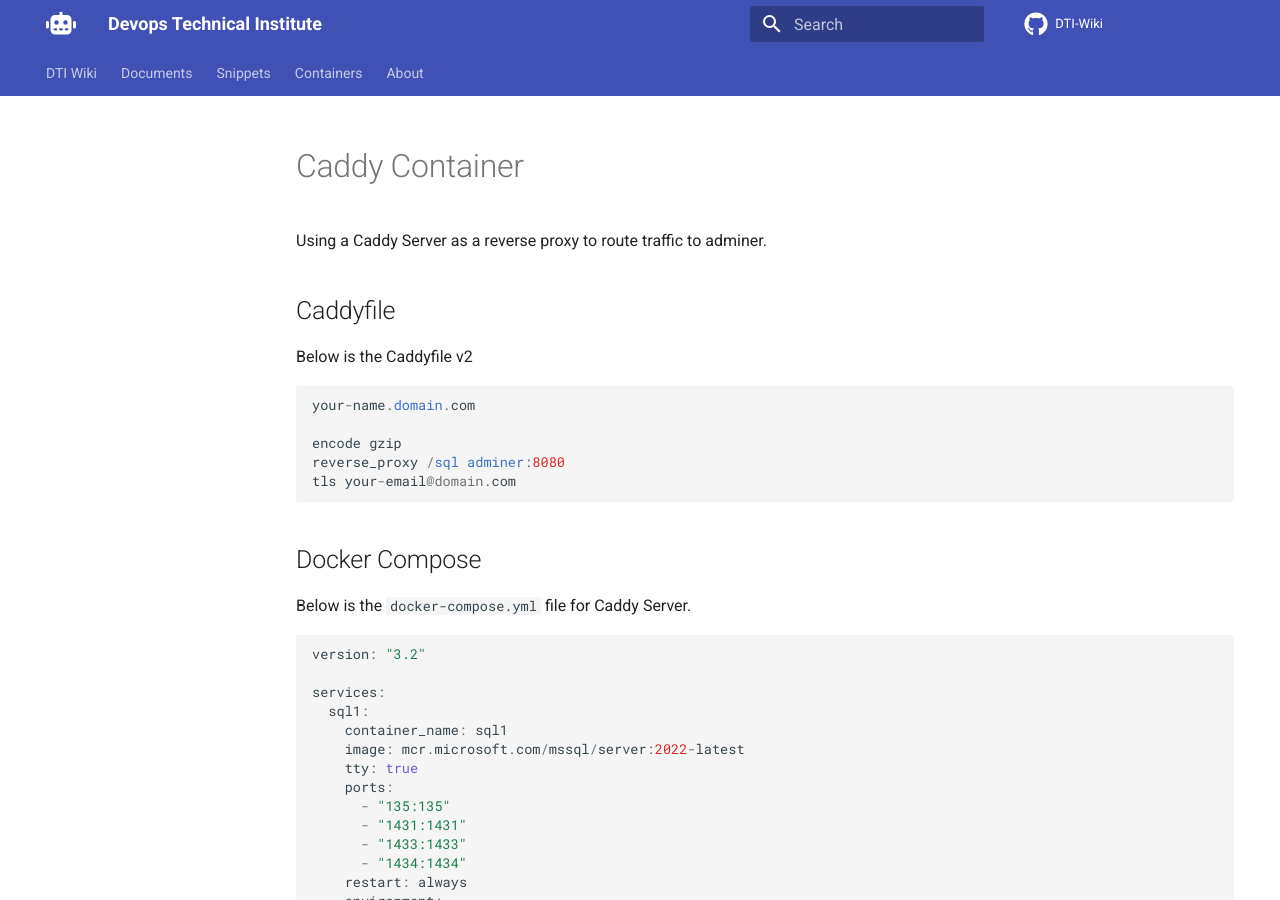
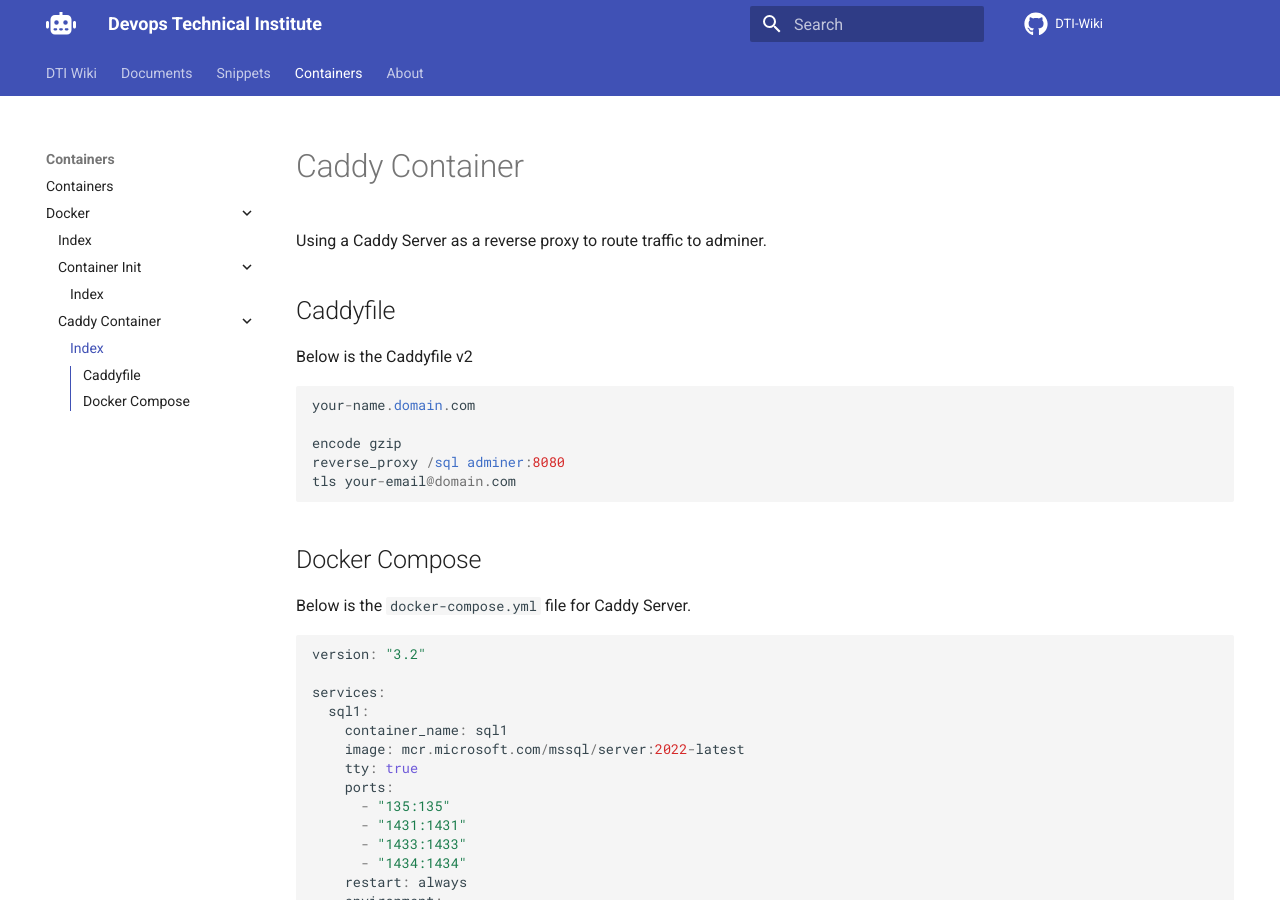
Before and after one commit to dti-wiki/dti-wiki.github.io, an MkDocs documentation site: the page built from docs/docs/containers/docker/caddy-container.md, in a window 1280 px wide and 900 px high. Built offline with MkDocs 1.6.1 and Material for MkDocs 9.7.7, drawn with Linux system fonts in a browser that asks for light colours; comment, search, counter and statistics services are not loaded.

Commit message:
Update mkdocs.yml

```diff
--- a/docs/mkdocs.yml
+++ b/docs/mkdocs.yml
@@ -54,4 +54,6 @@
           - 'Index': 'containers/docker/index.md'
           - 'Container Init':
               - 'Index': 'containers/docker/container-init.md'
+          - 'Caddy Container':
+              - 'Index': 'containers/docker/caddy-container.md'
   - About: 'about.md'
```
